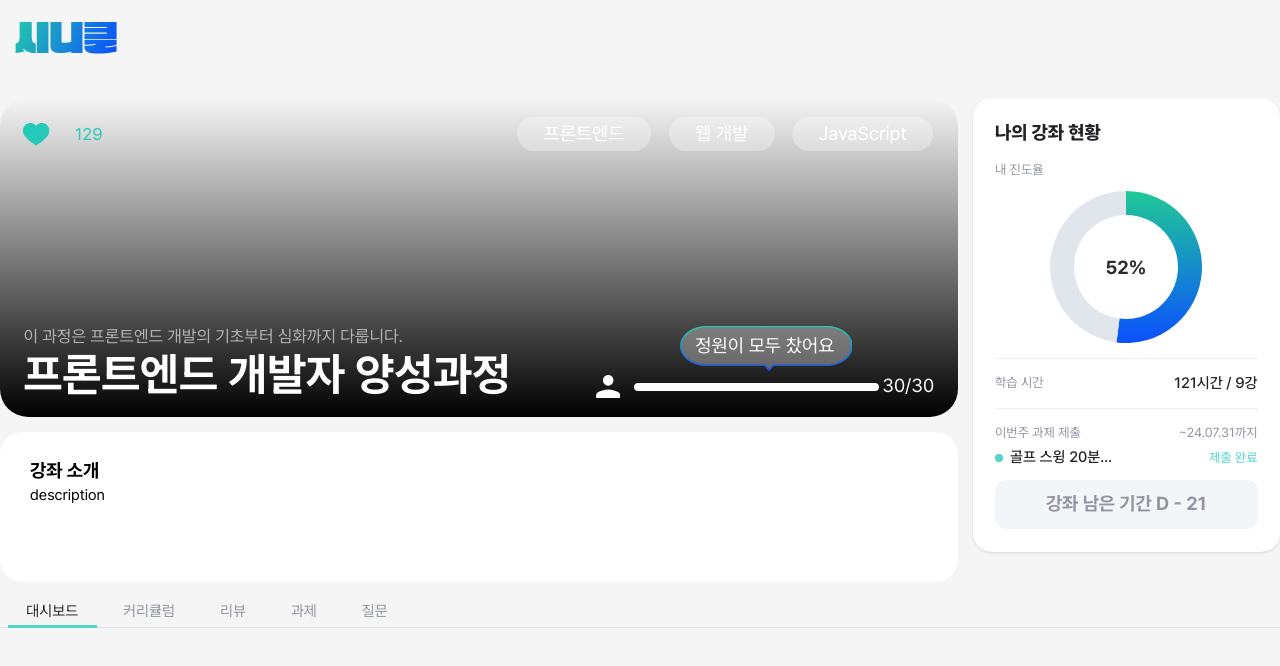
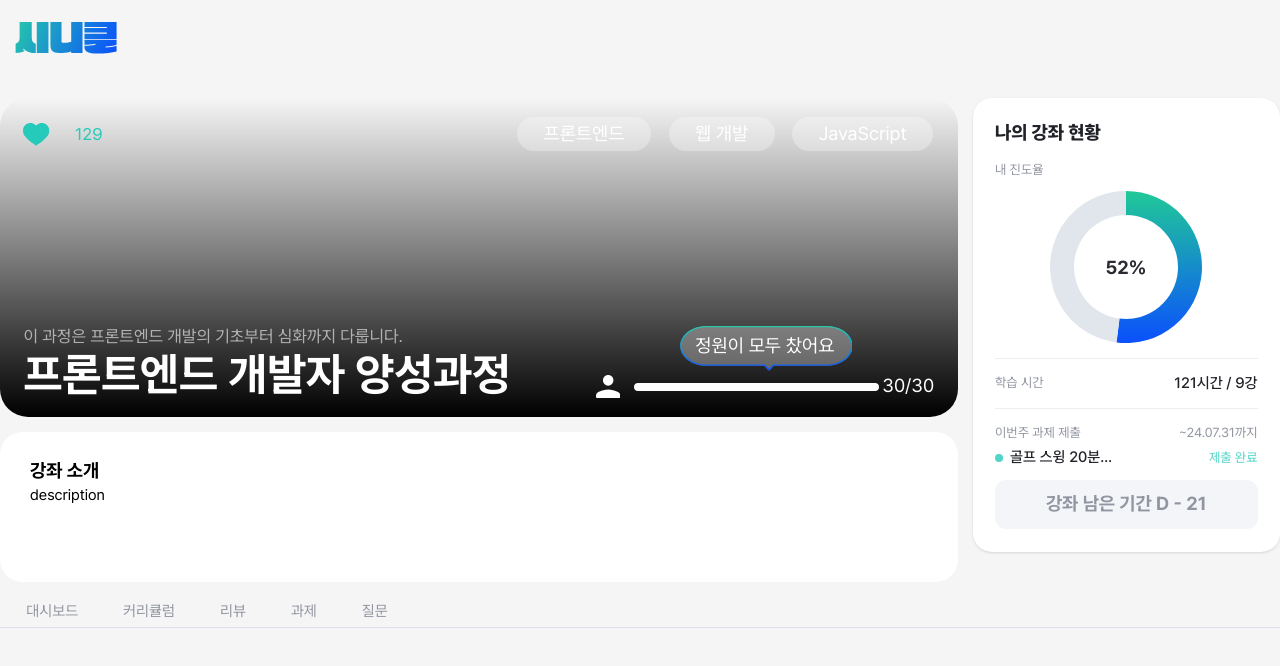
Before and after one commit to softeerbootcamp-6th/Team3-SockThree, a React (Vite) app in the folder client/: page /student/course/1/dashboard in a window 1280 px wide. Shown: the top 666 px of the page. Built offline with nearby package versions, Linux system fonts and the light colour scheme.

Commit message:
Revert "fix: nav bar 탭 이동 경로 절대 경로로 지정"
This reverts commit bec2ed6ae80d136dee8ea1060ffea86b4c62f3f6.

```diff
--- a/client/src/shared/components/course/CourseDetailTabBar.tsx
+++ b/client/src/shared/components/course/CourseDetailTabBar.tsx
@@ -1,4 +1,4 @@
-import { NavLink, useParams } from "react-router";
+import { NavLink } from "react-router";
 
 interface CourseDetailTabBarProps {
   isEnrolled: boolean;
@@ -28,12 +28,6 @@ const CourseDetailTabBar = ({
     tabs = [...baseTabs, ...extraTabs.filter((t) => !t.gated)];
   }
 
-  const { courseId } = useParams<{ courseId: string }>();
-
-  const makeAbsolutePath = (to: string) => {
-    return `/student/course/${courseId}/${to}`;
-  }
-
   return (
     <nav className="sticky top-[5rem] z-100 w-full bg-bg py-[1rem] backdrop-blur">
       <div className="mx-auto max-w-screen-2xl border-b border-gray-300 px-4 sm:px-6 lg:px-8">
@@ -41,7 +35,7 @@ const CourseDetailTabBar = ({
           {tabs.map(({ to, label }) => (
             <NavLink
               key={to}
-              to={makeAbsolutePath(to)}
+              to={to}
               end
               className={({ isActive }) =>
                 [
```
